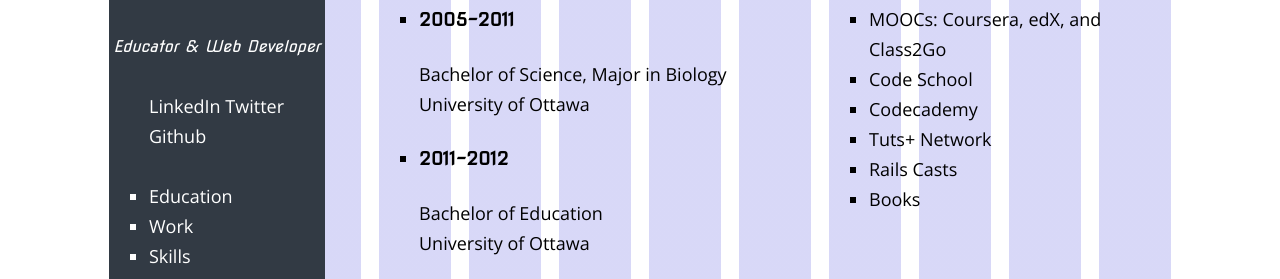
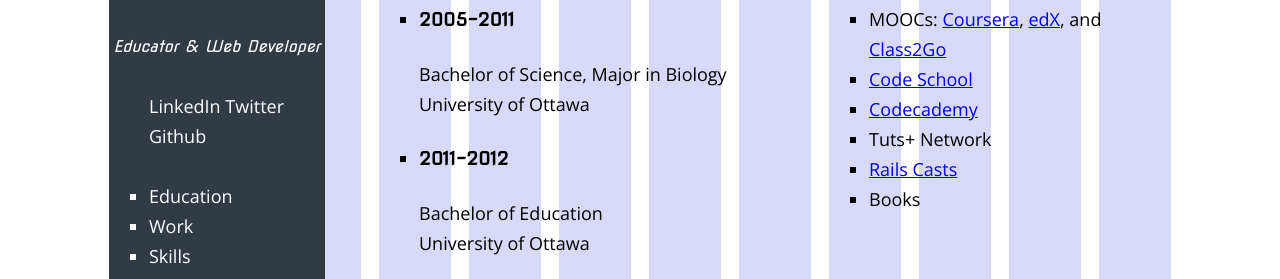
Before and after one commit to aomran/ahmedresume, a plain HTML site: page index.html in a window 1280 px wide. Shown: the part 149-428 px from the top of the page. Drawn offline with nearby package versions, Linux system fonts and the light colour scheme.

Commit message:
add links to self-directed learning profiles

```diff
--- a/index.html
+++ b/index.html
@@ -57,11 +57,11 @@
 					<section id="online-ed">
 						<header><h2>Self-directed Learning</h2></header>
 						<ul>
-							<li>MOOCs: Coursera, edX, and Class2Go</li>
-							<li>Code School</li>
-							<li>Codecademy</li>
+							<li>MOOCs: <a href="https://www.coursera.org/user/i/64157a6873b1227f2d2eb3cd52e31647" target="_blank">Coursera</a>, <a href="https://courses.edx.org/courses/BerkeleyX/CS169.1x/2013_Spring/info" target="_blank">edX</a>, and <a href="https://class2go.stanford.edu/db/Winter2013/preview/" target="_blank">Class2Go</a></li>
+							<li><a href="http://www.codeschool.com/users/aomran" target="_blank">Code School</a></li>
+							<li><a href="http://www.codecademy.com/aomra015" target="_blank">Codecademy</a></li>
 							<li>Tuts+ Network</li>
-							<li>Rails Casts</li>
+							<li><a href="http://railscasts.com/" target="_blank">Rails Casts</a></li>
 							<li>Books</li>
 						</ul>
 					</section>
```
